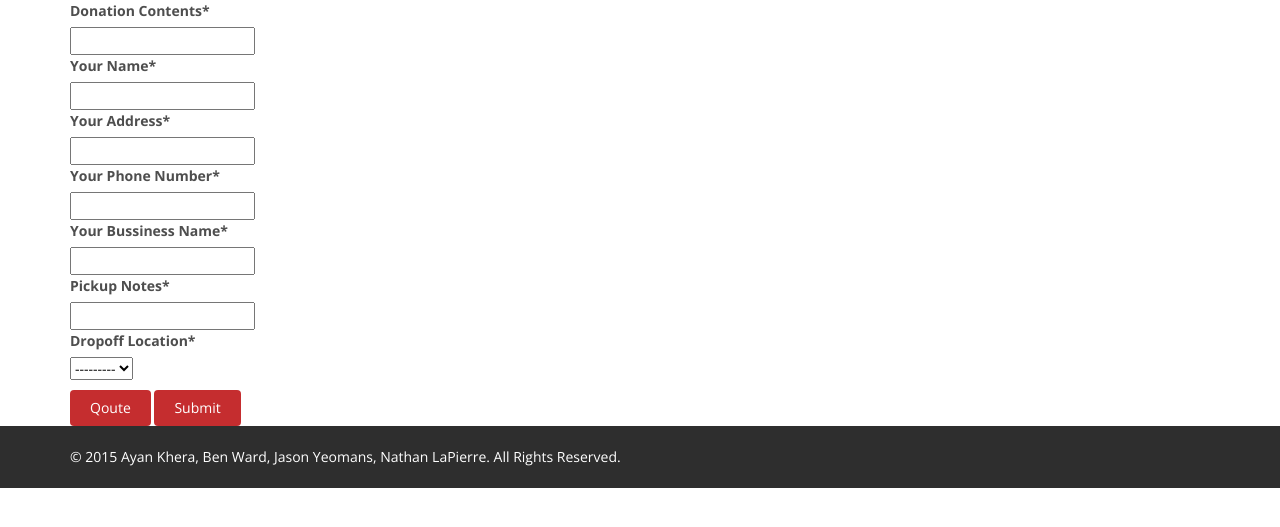
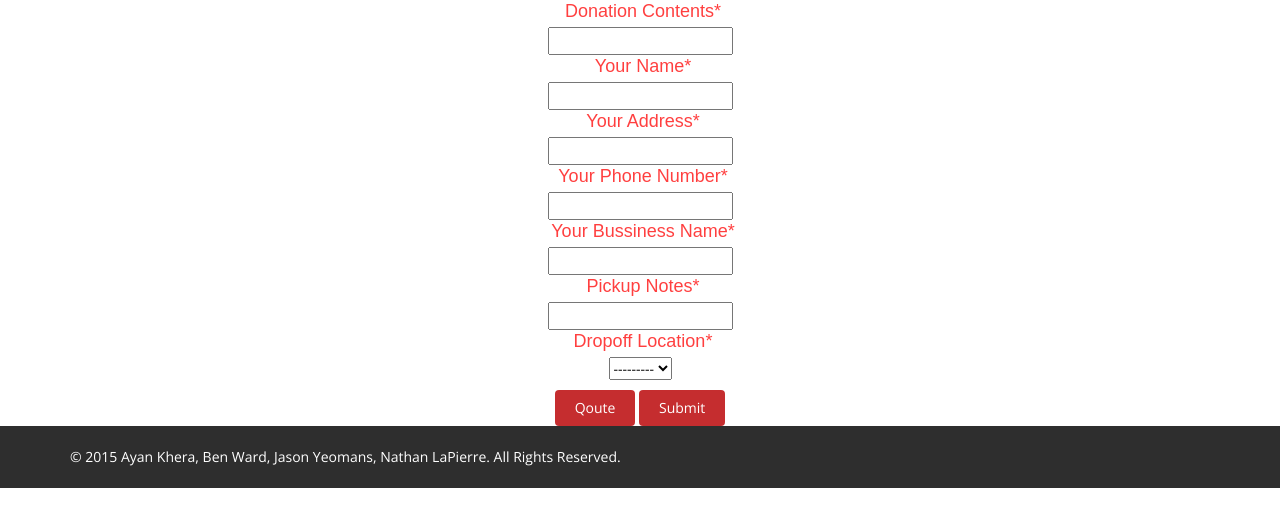
Before and after one commit to YeomansIII/pennapps2015, a Django app: template templates/pickup.html in a window 1280 px wide. Shown: the part 89-616 px from the top of the page. Run offline with Django 3.2, Linux system fonts and the light colour scheme; the template is opened without the code that fills it: values that come from a table or form of the project are taken from there, others are empty; parts of the project's set-up code (start-up, migrations or seed data) failed here and were passed over; some libraries are stand-ins or nearby versions.

Commit message:
changed form formatting

```diff
--- a/templates/pickup.html
+++ b/templates/pickup.html
@@ -67,10 +67,27 @@
 </section>
 
 <div class="container">
+	<div class="row">
+		<div class="col-md-4 col-md-offset-4 text-center">
+			<style>
+			label {
+			position: relative;
+			z-index: 1;
+			padding-left: 6px;
+			font-weight: normal;
+			font-size: 18px;
+			font-family: "Arial";
+			opacity: 0.75;
+			-webkit-transition: opacity 0.15s linear;
+			color:red;
+			}
+			</style>
   {% load crispy_forms_tags %} {% crispy form form.helper%}
   {% if qoute %}
   <h3>Qoute: {{qoute}}</h3>
   {% endif %}
 </div>
+</div>
+</div>
 
 {% endblock %}
```
